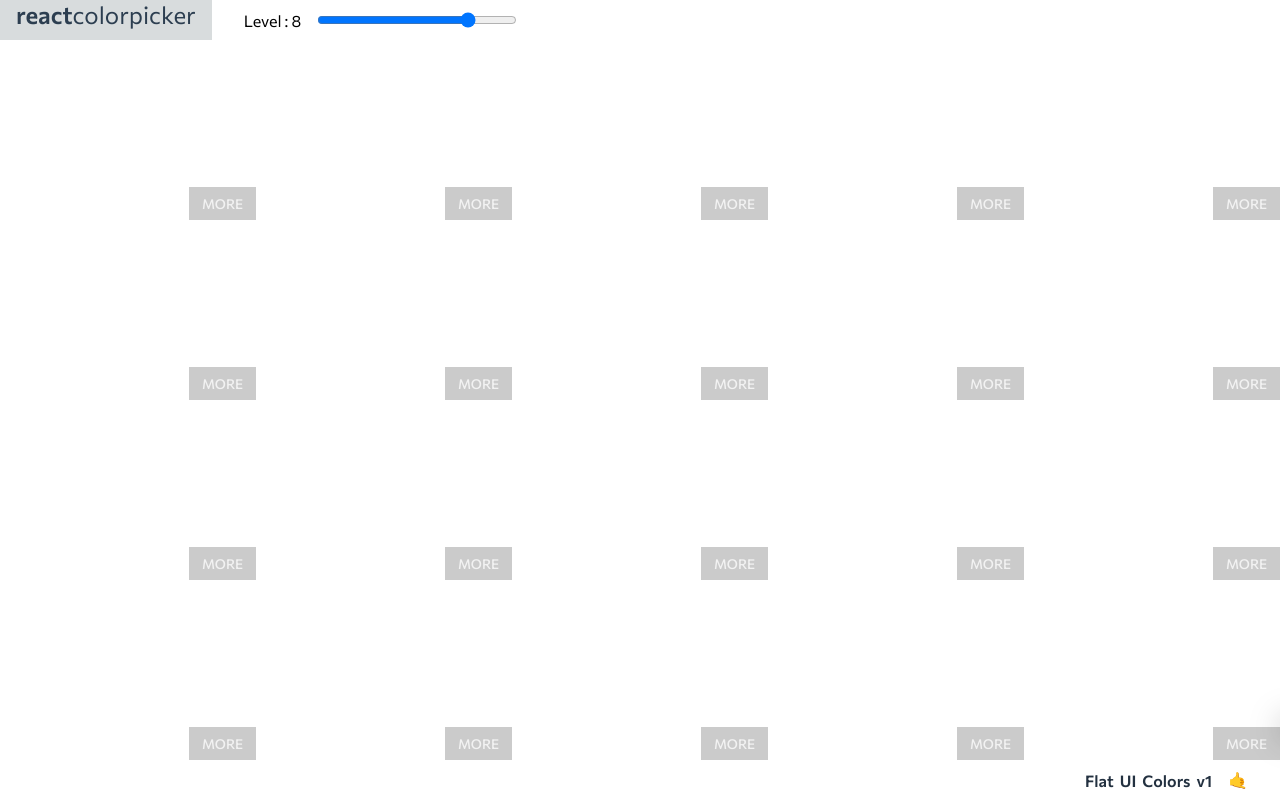
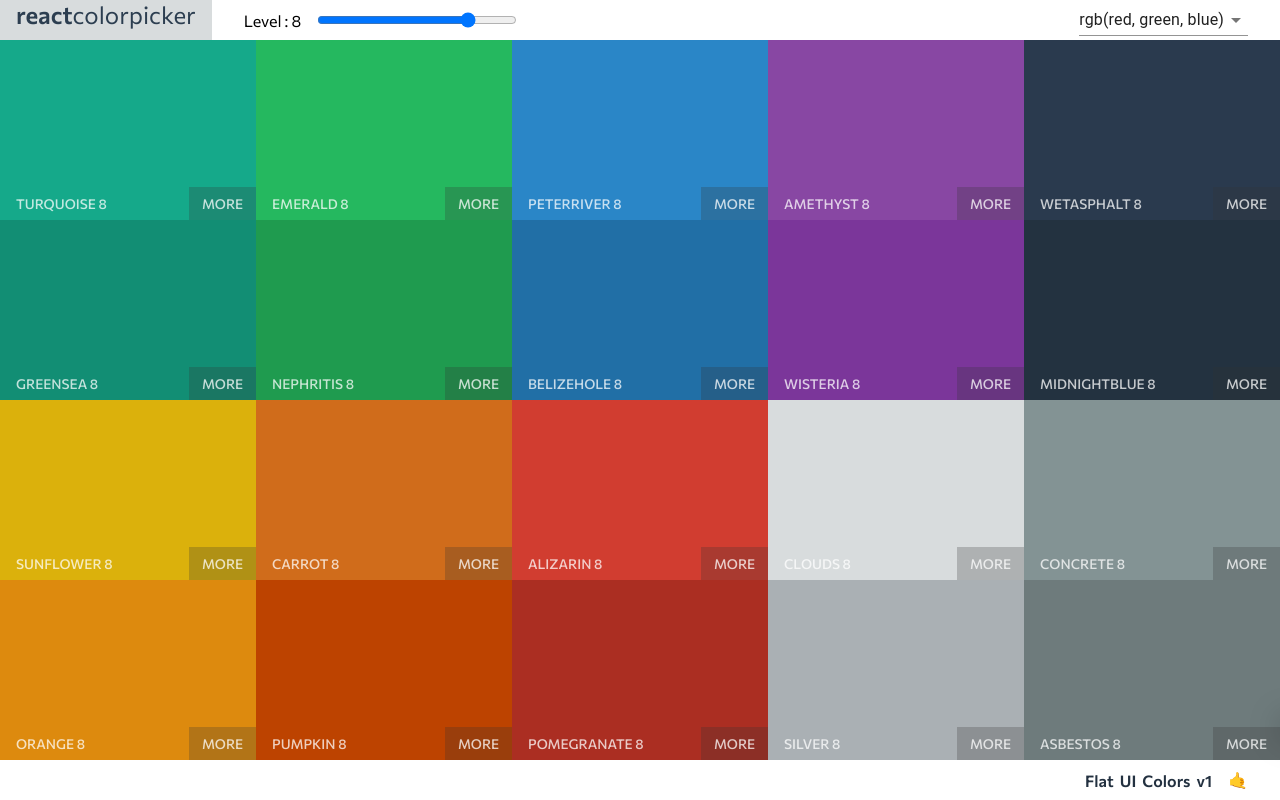
Before and after one commit to naveen-27/color-app, a React (Create React App) app: page / in a window 1280 px wide. Shown: the top 800 px of the page. Built offline with nearby package versions, Linux system fonts and the light colour scheme.

Commit message:
created select for changing color formats

```diff
--- a/src/components/ColorBox.js
+++ b/src/components/ColorBox.js
@@ -13,7 +13,7 @@ class ColorBox extends Component {
 
   async copyColorToClipboard() {
     try {
-      await navigator.clipboard.writeText(this.props.code);
+      await navigator.clipboard.writeText(this.props[this.props.copyFormat]);
       this.showAnimation();
     } catch (err) {
       this.props.showSnackbar("Failed To Copy. Try Again 😬", "failure");
@@ -24,17 +24,17 @@ class ColorBox extends Component {
     this.setState({ isColorCopied: true }, () => {
       setTimeout(() => this.setState({ isColorCopied: false }), 1000);
     });
-    this.props.setCopiedColor(this.props.code);
+    this.props.setCopiedColor(this.props[this.props.copyFormat]);
   }
 
   render() {
-    const { name: color, code } = this.props;
+    const { name: color, hex } = this.props;
     const overShowClass = this.state.isColorCopied ? classes.copied : "";
 
     return (
       <div
         className={classes.ColorBox}
-        style={{ backgroundColor: code }}
+        style={{ backgroundColor: hex }}
         tabIndex="0"
       >
         <button
@@ -50,7 +50,7 @@ class ColorBox extends Component {
 
         <div
           className={`${classes.overlay} ${overShowClass}`}
-          style={{ backgroundColor: code }}
+          style={{ backgroundColor: hex }}
         ></div>
       </div>
     );
--- a/src/components/Navbar.js
+++ b/src/components/Navbar.js
@@ -1,4 +1,5 @@
 import React, { Component } from "react";
+import SelectInput from "./SelectInput";
 import classes from "../stylesheets/Navbar.module.css";
 
 class Navbar extends Component {
@@ -33,6 +34,11 @@ class Navbar extends Component {
             value={this.state.scaleValue}
           />
         </div>
+
+        <SelectInput
+          setColorFormat={this.props.setColorFormat}
+          showSnackbar={this.props.showSnackbar}
+        />
       </header>
     );
   }
--- a/src/components/Pallete.js
+++ b/src/components/Pallete.js
@@ -15,10 +15,12 @@ class Palette extends Component {
       isVisible: false,
       snackbarText: "",
       snackbarStatus: "failure",
+      copyFormat: "rgb",
     };
     this.setCopiedColor = this.setCopiedColor.bind(this);
     this.setScaleValue = this.setScaleValue.bind(this);
     this.setSnackbarVisible = this.setSnackbarVisible.bind(this);
+    this.setCopyFormat = this.setCopyFormat.bind(this);
   }
 
   setCopiedColor(code) {
@@ -43,26 +45,38 @@ class Palette extends Component {
     );
   }
 
+  setCopyFormat(format) {
+    this.setState({ copyFormat: format });
+  }
+
   render() {
     const palette = this.props.palette;
     const overlayShowClass = this.state.copiedColor === "" ? "" : classes.show;
-    const scaledpalette = generateScaledPalette(palette);
+    const scaledPalette = generateScaledPalette(palette);
+
+    console.log(scaledPalette);
 
     const paletteToRender = [];
 
-    for (let scaledColors of scaledpalette) {
+    for (let scaledColors of scaledPalette) {
       paletteToRender.push(scaledColors[this.state.scaleValue - 1]);
     }
 
     return (
       <div className={classes["palette-wrapper"]}>
-        <Navbar setScaleValue={this.setScaleValue} />
+        <Navbar
+          setScaleValue={this.setScaleValue}
+          setColorFormat={this.setCopyFormat}
+          showSnackbar={this.setSnackbarVisible}
+        />
 
         <div className={classes.Palette}>
           {paletteToRender.map((color) => (
             <ColorBox
               name={color.name}
-              code={color.color}
+              rgb={color.rgb}
+              hex={color.hex}
+              copyFormat={this.state.copyFormat}
               copiedClass={classes["show-msg"]}
               setCopiedColor={this.setCopiedColor}
               showSnackbar={this.setSnackbarVisible}
--- /dev/null
+++ b/src/components/SelectInput.js
@@ -0,0 +1,38 @@
+import React, { Component } from "react";
+import FormControl from "@material-ui/core/FormControl";
+import Select from "@material-ui/core/Select";
+import MenuItem from "@material-ui/core/MenuItem";
+
+class SelectInput extends Component {
+  constructor() {
+    super();
+    this.state = {
+      format: "rgb",
+    };
+    this.handleChange = this.handleChange.bind(this);
+  }
+
+  handleChange(e) {
+    this.props.setColorFormat(e.target.value);
+    this.setState({ format: e.target.value });
+    this.props.showSnackbar("Color Format Changed! 😎", "Success");
+  }
+
+  render() {
+    return (
+      <FormControl style={{ marginLeft: "auto" }}>
+        <Select
+          laria-label="color-format"
+          id="demo-simple-select"
+          value={this.state.format}
+          onChange={this.handleChange}
+        >
+          <MenuItem value={"rgb"}>rgb(red, green, blue)</MenuItem>
+          <MenuItem value={"hex"}>Hexadecimal</MenuItem>
+        </Select>
+      </FormControl>
+    );
+  }
+}
+
+export default SelectInput;
--- a/src/stylesheets/Navbar.module.css
+++ b/src/stylesheets/Navbar.module.css
@@ -2,6 +2,7 @@
   display: flex;
   align-items: center;
   height: 40px;
+  padding-right: 2rem;
 }
 
 .Logo {
```
